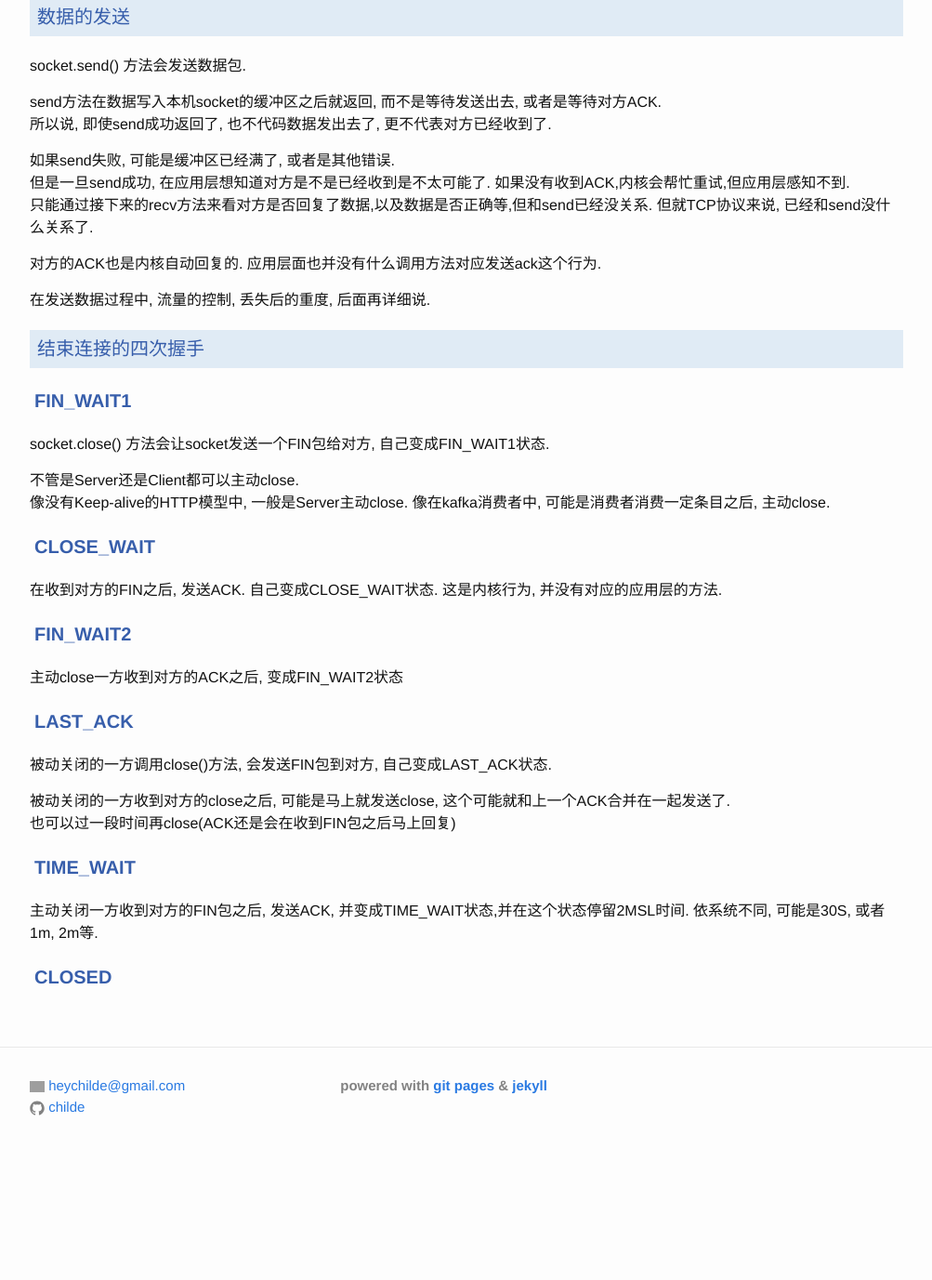
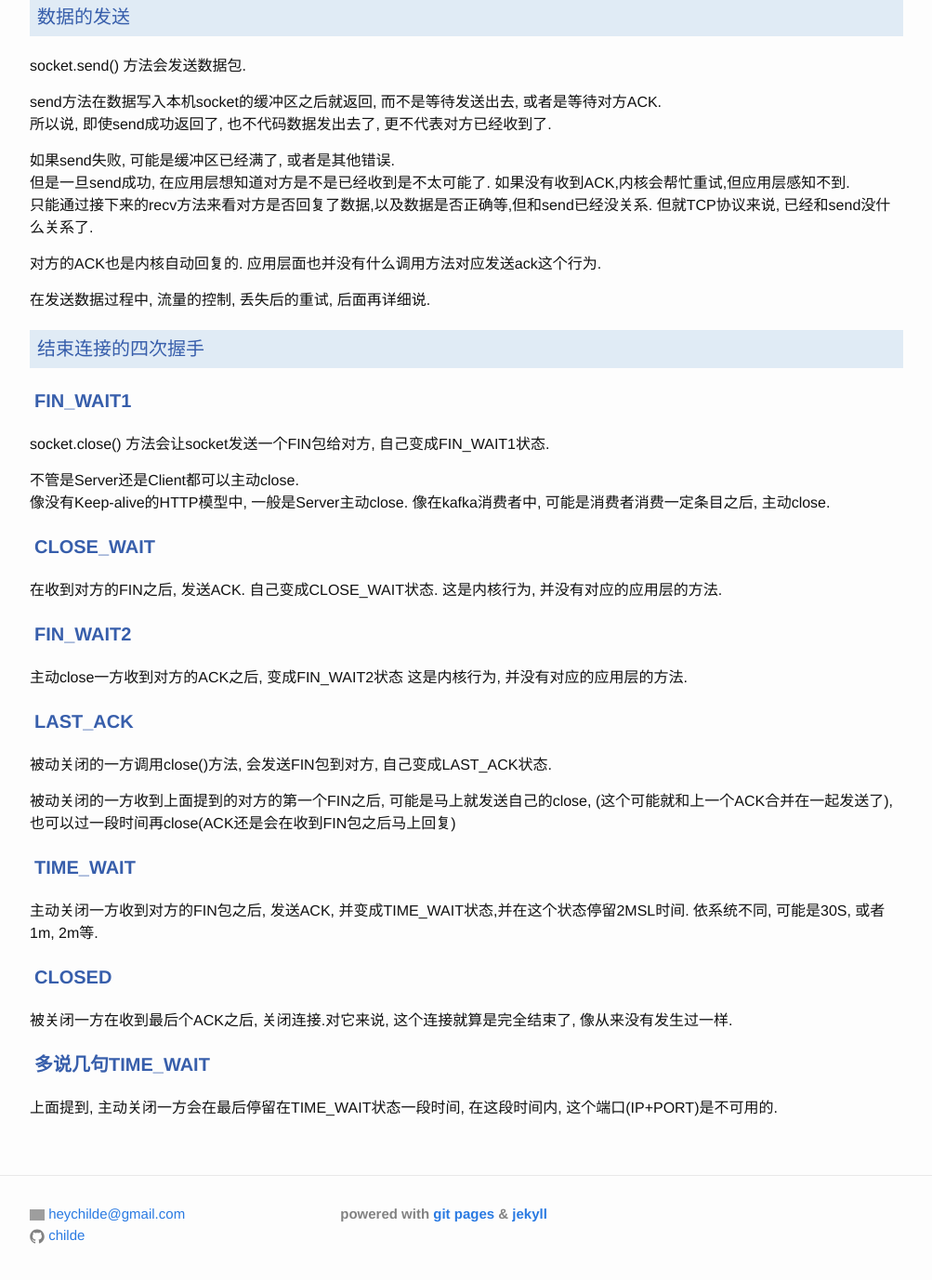
Before and after one commit to childe/ohmycat, a Jekyll site: the page built from _posts/2016-09-11-tcp-status.md, in a window 1280 px wide and 1400 px high, scrolled down 4962 px. Shown: the top 1377 px of the window at 93% size, without its empty margins (138-1141 px from the left). Built offline with Jekyll 4.4.1, drawn with Linux system fonts in a browser that asks for light colours; comment, search, counter and statistics services are not loaded; before the commit the page ends 6224 px from its top, so only the background shows below that; grey boxes are pictures that could not be loaded.

Commit message:
modified:   2016-09-11-tcp-status.md

```diff
--- a/_posts/2016-09-11-tcp-status.md
+++ b/_posts/2016-09-11-tcp-status.md
@@ -216,7 +216,7 @@ send方法在数据写入本机socket的缓冲区之后就返回, 而不是等
 
 对方的ACK也是内核自动回复的. 应用层面也并没有什么调用方法对应发送ack这个行为.
 
-在发送数据过程中, 流量的控制, 丢失后的重度, 后面再详细说.
+在发送数据过程中, 流量的控制, 丢失后的重试, 后面再详细说.
 
 ## 结束连接的四次握手
 
@@ -234,16 +234,21 @@ socket.close() 方法会让socket发送一个FIN包给对方, 自己变成FIN_WA
 
 ### FIN_WAIT2
 主动close一方收到对方的ACK之后, 变成FIN_WAIT2状态
+这是内核行为, 并没有对应的应用层的方法.
 
 ### LAST_ACK
 
 被动关闭的一方调用close()方法, 会发送FIN包到对方, 自己变成LAST_ACK状态.
 
-被动关闭的一方收到对方的close之后, 可能是马上就发送close, 这个可能就和上一个ACK合并在一起发送了.
-也可以过一段时间再close(ACK还是会在收到FIN包之后马上回复)
+被动关闭的一方收到上面提到的对方的第一个FIN之后, 可能是马上就发送自己的close, (这个可能就和上一个ACK合并在一起发送了),也可以过一段时间再close(ACK还是会在收到FIN包之后马上回复)
 
 ### TIME_WAIT
 
 主动关闭一方收到对方的FIN包之后, 发送ACK, 并变成TIME_WAIT状态,并在这个状态停留2MSL时间. 依系统不同, 可能是30S, 或者1m, 2m等.
 
 ### CLOSED
+被关闭一方在收到最后个ACK之后, 关闭连接.对它来说, 这个连接就算是完全结束了, 像从来没有发生过一样.
+
+### 多说几句TIME_WAIT
+
+上面提到, 主动关闭一方会在最后停留在TIME_WAIT状态一段时间, 在这段时间内, 这个端口(IP+PORT)是不可用的.
```
